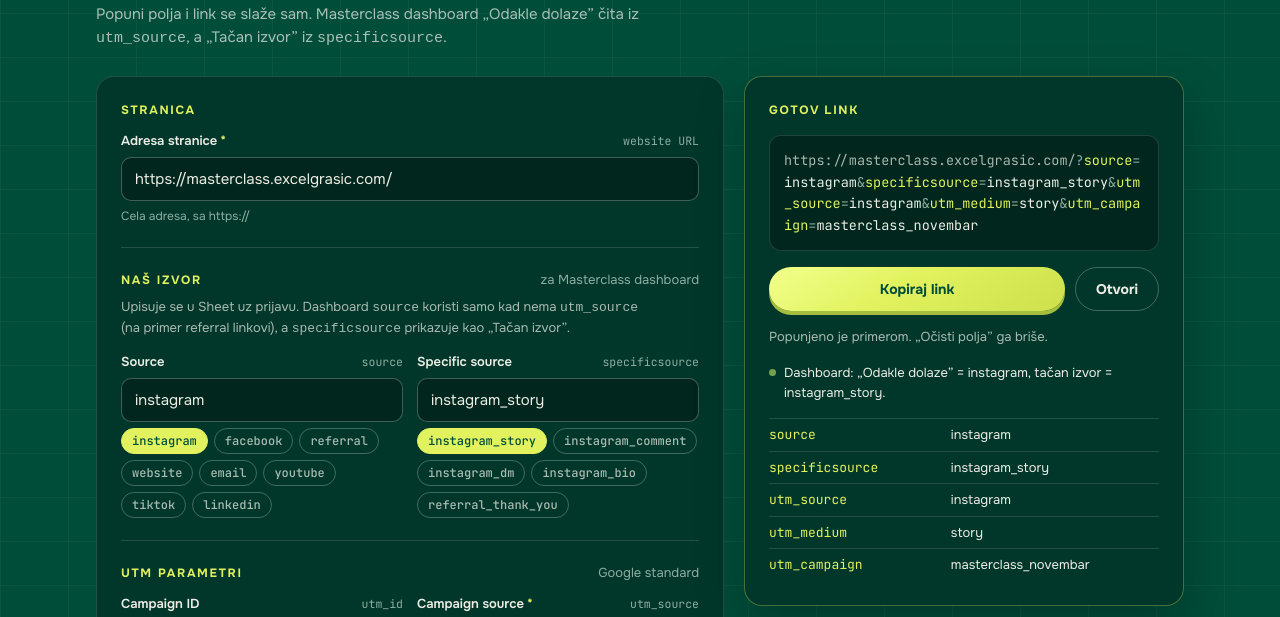
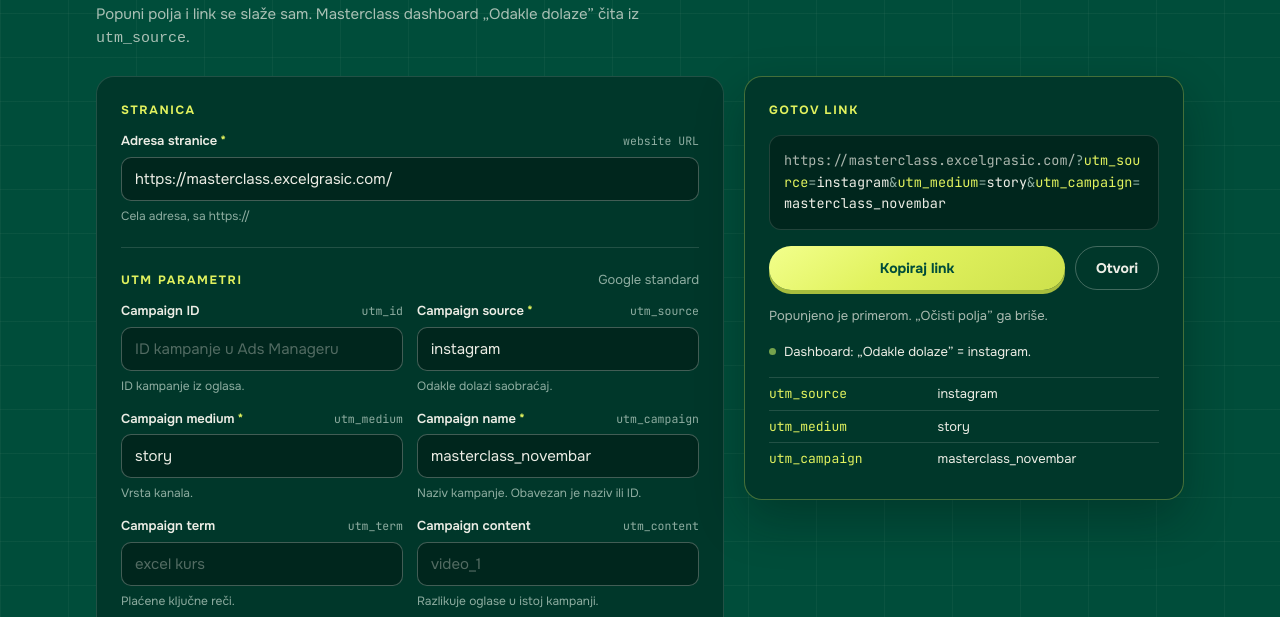
Before and after one commit to floumate-dev/excel-grasic, a plain HTML site: page alati/url-generator/index.html in a window 1280 px wide. Shown: the part 119-736 px from the top of the page. Drawn offline with Linux system fonts and the light colour scheme.

Commit message:
URL generator: remove source/specificsource fields (dashboard reads utm_source)
Co-Authored-By: Claude Opus 5.5 <noreply@anthropic.com>

```diff
--- a/alati/url-generator/index.html
+++ b/alati/url-generator/index.html
@@ -5,7 +5,7 @@
 <meta name="viewport" content="width=device-width, initial-scale=1">
 <meta name="robots" content="noindex, nofollow">
 <link rel="icon" type="image/png" href="https://excel-grasic-referral.vercel.app/dashboard/favicon.png">
-<!-- URL generator za kampanje (UTM + source/specificsource). Isti fajl se lepi
+<!-- URL generator za kampanje (UTM parametri). Isti fajl se lepi
      u GHL: funnel "Dashboards", step "URL generator". Dashboard "Odakle dolaze"
      cita utm_source, pa source, pa "direktno". -->
 <title>Outliers URL generator</title>
@@ -123,7 +123,7 @@ input.bad { border-color: var(--err); }
   <header>
     <div class="eyebrow">Outliers · Excel Grašić</div>
     <h1>URL generator za kampanje</h1>
-    <p class="lead">Popuni polja i link se slaže sam. Masterclass dashboard „Odakle dolaze” čita iz <code>utm_source</code>, a „Tačan izvor” iz <code>specificsource</code>.</p>
+    <p class="lead">Popuni polja i link se slaže sam. Masterclass dashboard „Odakle dolaze” čita iz <code>utm_source</code>.</p>
   </header>
 
   <div class="layout">
@@ -135,23 +135,6 @@ input.bad { border-color: var(--err); }
             <label for="url">Adresa stranice<span class="req">*</span><code>website URL</code></label>
             <input type="url" id="url" placeholder="https://masterclass.excelgrasic.com/" autocomplete="off" spellcheck="false">
             <span class="hint" id="url-hint">Cela adresa, sa https://</span>
-          </div>
-        </div>
-      </div>
-
-      <div class="group">
-        <div class="group-head"><h2>Naš izvor</h2><p>za Masterclass dashboard</p></div>
-        <p class="note">Upisuje se u Sheet uz prijavu. Dashboard <code>source</code> koristi samo kad nema <code>utm_source</code> (na primer referral linkovi), a <code>specificsource</code> prikazuje kao „Tačan izvor”.</p>
-        <div class="fields">
-          <div class="field">
-            <label for="source">Source<code>source</code></label>
-            <input type="text" id="source" placeholder="instagram" autocomplete="off" spellcheck="false">
-            <div class="chips" id="chips-source" aria-label="Brzi izbor za source"></div>
-          </div>
-          <div class="field">
-            <label for="specificsource">Specific source<code>specificsource</code></label>
-            <input type="text" id="specificsource" placeholder="instagram_story" autocomplete="off" spellcheck="false">
-            <div class="chips" id="chips-specificsource" aria-label="Brzi izbor za specific source"></div>
           </div>
         </div>
       </div>
@@ -218,14 +201,10 @@ input.bad { border-color: var(--err); }
 
 <script>
 (function () {
-  /* Redosled u linku: naš source prvi, pa UTM kao kod Googlea */
-  var POLJA = ['source', 'specificsource', 'utm_id', 'utm_source', 'utm_medium', 'utm_campaign', 'utm_term', 'utm_content'];
-  var BRZO = {
-    source: ['instagram', 'facebook', 'referral', 'website', 'email', 'youtube', 'tiktok', 'linkedin'],
-    specificsource: ['instagram_story', 'instagram_comment', 'instagram_dm', 'instagram_bio', 'referral_thank_you']
-  };
+  /* Redosled u linku kao kod Googlea */
+  var POLJA = ['utm_id', 'utm_source', 'utm_medium', 'utm_campaign', 'utm_term', 'utm_content'];
   /* Primer da se odmah vidi kako izgleda; "Očisti polja" ga briše */
-  var PRIMER = { url: 'https://masterclass.excelgrasic.com/', source: 'instagram', specificsource: 'instagram_story',
+  var PRIMER = { url: 'https://masterclass.excelgrasic.com/',
     utm_source: 'instagram', utm_medium: 'story', utm_campaign: 'masterclass_novembar' };
   var KLJUC = 'outliers-url-generator';
 
@@ -283,15 +262,8 @@ input.bad { border-color: var(--err); }
       if (!vrednosti.utm_medium) upozorenja.push('Fali campaign medium (utm_medium).');
       if (!vrednosti.utm_campaign && !vrednosti.utm_id) upozorenja.push('Upiši campaign name ili campaign ID.');
     }
-    if (!vrednosti.source && !vrednosti.utm_source && u) upozorenja.push('Bez source i utm_source dashboard ovu prijavu vodi kao „direktno”.');
-    var tacan = vrednosti.specificsource ? ', tačan izvor = ' + vrednosti.specificsource : '';
-    if (vrednosti.utm_source) {
-      ok.push('Dashboard: „Odakle dolaze” = ' + vrednosti.utm_source + tacan + '.');
-      if (vrednosti.source && vrednosti.source !== vrednosti.utm_source)
-        ok.push('source „' + vrednosti.source + '” ide samo u Sheet, dashboard ga ne koristi jer postoji utm_source.');
-    } else if (vrednosti.source) {
-      ok.push('Dashboard: „Odakle dolaze” = ' + vrednosti.source + ' (iz source, jer nema utm_source)' + tacan + '.');
-    }
+    if (!vrednosti.utm_source && u) upozorenja.push('Bez utm_source dashboard ovu prijavu vodi kao „direktno”.');
+    if (vrednosti.utm_source) ok.push('Dashboard: „Odakle dolaze” = ' + vrednosti.utm_source + '.');
 
     if (!u) {
       gotovLink = '';
@@ -362,14 +334,12 @@ input.bad { border-color: var(--err); }
 
   $('ocisti').addEventListener('click', function () {
     POLJA.forEach(function (k) { inputs[k].value = ''; });
-    osvezi(); inputs.source.focus(); poruka('Polja su očišćena. Adresa stranice je ostala.');
+    osvezi(); inputs.utm_source.focus(); poruka('Polja su očišćena. Adresa stranice je ostala.');
   });
   $('forma').addEventListener('submit', function (e) { e.preventDefault(); });
   $('forma').addEventListener('input', osvezi);
   norm.addEventListener('change', osvezi);
 
-  chipovi('chips-source', BRZO.source, 'source');
-  chipovi('chips-specificsource', BRZO.specificsource, 'specificsource');
 
   var sacuvano = (citaj() || {}).polja, start = sacuvano || PRIMER;
   if (sacuvano && typeof sacuvano.norm === 'boolean') norm.checked = sacuvano.norm;
```
Also changed, not shown: 1 other file.
